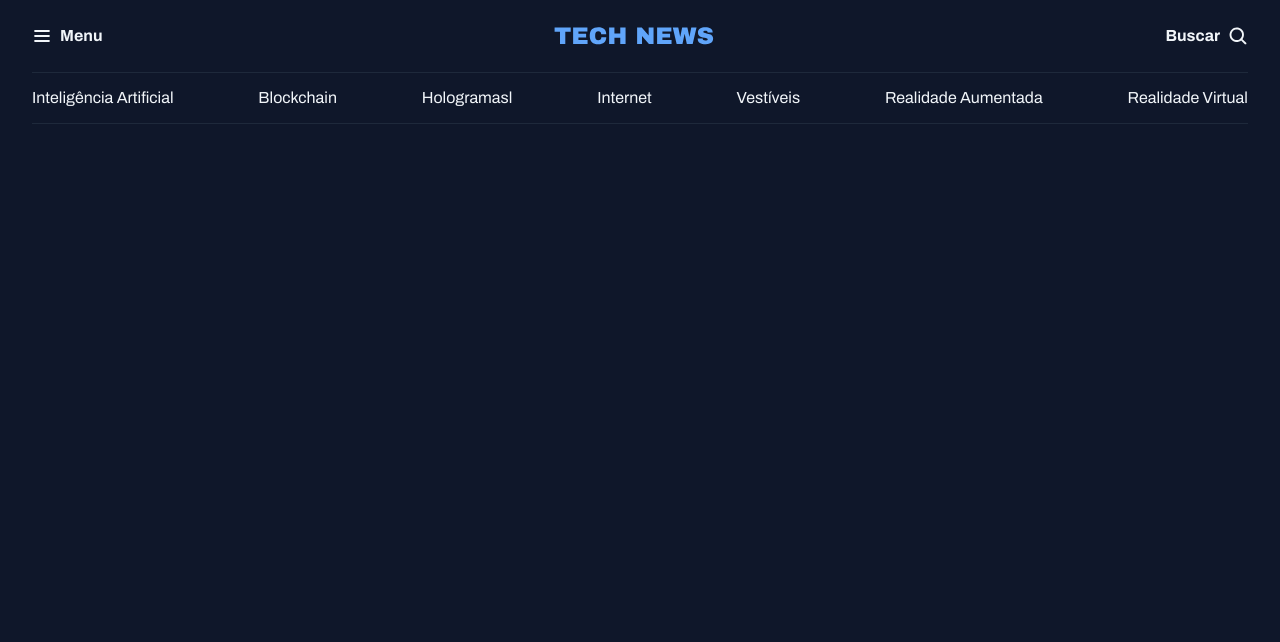
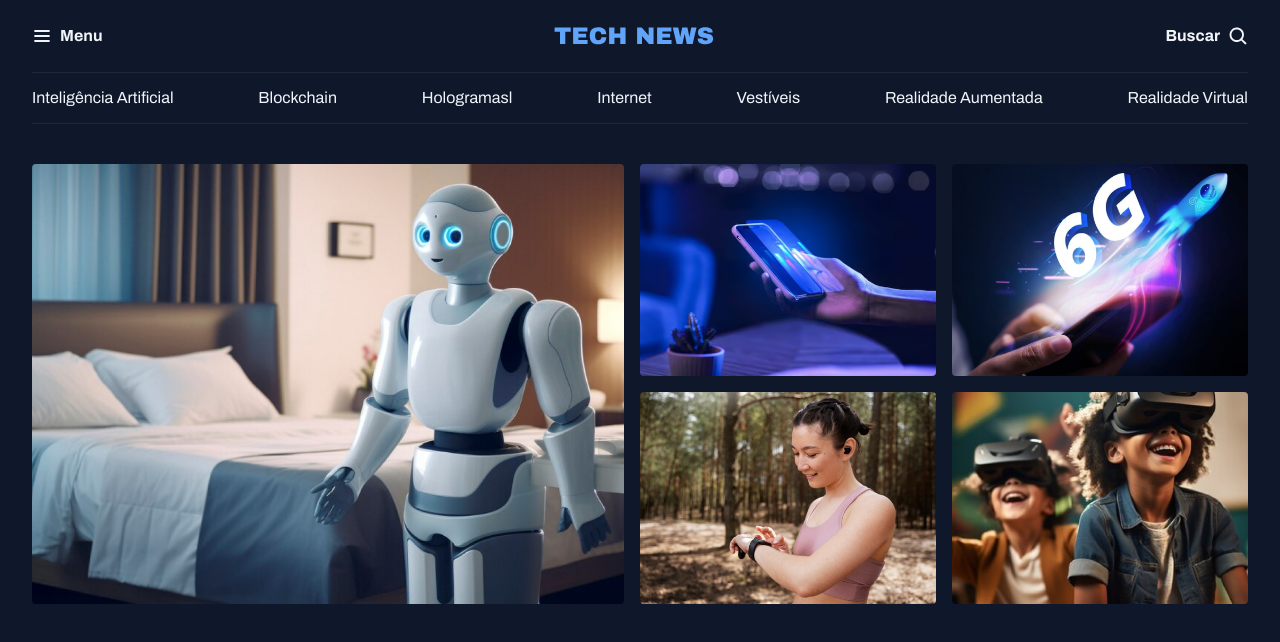
Before and after one commit to Tiagombessa/Portal-de-Noticias, a plain HTML site: page index.html in a window 1280 px wide. Drawn offline with Linux system fonts and the light colour scheme; a web font is replaced by a local one.

Commit message:
Estruturei a função destaques

```diff
--- a/Styles/global.css
+++ b/Styles/global.css
@@ -43,11 +43,19 @@
     font: inherit;
 }
 
+img{
+    max-width: 100%;
+}
+
 .container{
     max-width: 1280px;
     padding-inline: 32px;
-    margin-inline: auto;
+    /* margin-inline: auto; */
 
+}
+
+main{
+    margin-top: 40px;
 }
 
 .grid{
--- a/Styles/index.css
+++ b/Styles/index.css
@@ -1,2 +1,4 @@
 @import url(global.css);
+@import url(utility.css);
 @import url(header.css);
+@import url(section.css);
--- /dev/null
+++ b/Styles/section.css
@@ -0,0 +1,10 @@
+#featured {
+    grid-auto-rows: 1fr;
+}
+
+#featured img {
+    width: 100%;
+    height: 100%;
+    object-fit: cover;
+    border-radius: 4px;
+}
--- /dev/null
+++ b/Styles/utility.css
@@ -0,0 +1,15 @@
+.grid{
+    display: grid;
+}
+
+.grid-flow-col{
+    grid-auto-flow: column;
+}
+
+.grid-cols-2{
+    grid-template-columns: 1fr 1fr;
+}
+
+.gap-16{
+    gap: 16px;
+}
--- a/index.html
+++ b/index.html
@@ -10,7 +10,7 @@
     <title>Portal de Notícias</title>
     <link rel="stylesheet" href="Styles/index.css">
 
-     <link href="https://fonts.googleapis.com/css2?family=Alice&family=Archivo:ital,wght@0,100..900;1,100..900&family=Open+Sans:ital,wght@0,300..800;1,300..800&family=Poppins:ital,wght@0,100;0,200;0,300;0,400;0,500;0,600;0,700;0,800;0,900;1,100;1,200;1,300;1,400;1,500;1,600;1,700;1,800;1,900&display=swap" rel="stylesheet">
+    <link href="https://fonts.googleapis.com/css2?family=Alice&family=Archivo:ital,wght@0,100..900;1,100..900&family=Open+Sans:ital,wght@0,300..800;1,300..800&family=Poppins:ital,wght@0,100;0,200;0,300;0,400;0,500;0,600;0,700;0,800;0,900;1,100;1,200;1,300;1,400;1,500;1,600;1,700;1,800;1,900&display=swap" rel="stylesheet">
 
 </head>
 <body>
@@ -45,5 +45,30 @@
         </nav>
 
     </header>
+
+    <main class="grid container">
+        <section id="featured" class="grid grid-flow-col gap-16">
+            <div>
+                <img src="assets/imge/Image 01.png" alt="">
+            </div>
+
+            <div class=" grid grid-cols-2 gap-16">
+                <div>
+                    <img src="assets/imge/Image 02.png" alt="">
+                </div>
+                <div>
+                    <img src="assets/imge/Image 03.png" alt="">
+                </div>
+                <div>
+                    <img src="assets/imge/Image 04.png" alt="">
+                </div>
+                <div>
+                    <img src="assets/imge/Image 05.png" alt="">
+                </div>
+            </div>
+
+        </section>
+
+    </main>
 </body>
 </html>
```
